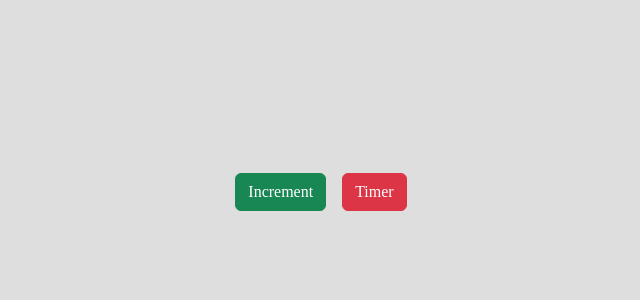
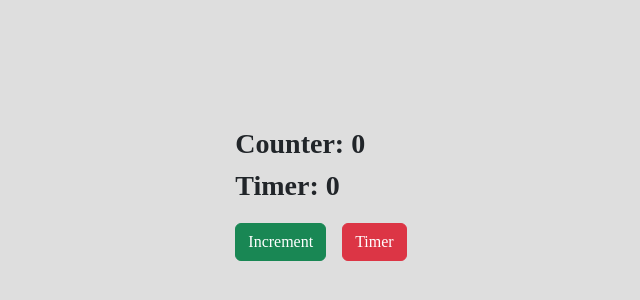
Before and after one commit to mern-trainer/Ramnas-Batch, a React (Vite) app in the folder app/: page /effect in a window 1280 px wide. Shown: the part 208-508 px from the top of the page, without its empty margins (319-959 px from the left). Built offline with nearby package versions, Linux system fonts and the light colour scheme; a web font is replaced by a local one.

Commit message:
useEffect: Updating

```diff
--- a/app/src/Pages/EffectPage.jsx
+++ b/app/src/Pages/EffectPage.jsx
@@ -14,13 +14,21 @@ const EffectPage = () => {
     const [counter, setCounter] = useState(0)
     const [timer, setTimer] = useState(0)
 
-    useEffect(() => { // mounting
+    useEffect(() => {
         console.log(counter);
-    }, [])
+    }, [counter]) // dependency array -> updating stage
 
     return <div className="d-flex align-items-center gap-3 justify-content-center vh-100">
-        <button className="btn btn-success" onClick={() => setCounter((prev) => prev + 1)}>Increment</button>
-        <button className="btn btn-danger" onClick={() => setTimer((prev) => prev + 1)}>Timer</button>
+        <div className="d-flex flex-column gap-3">
+            <div className="fs-3 fw-bold">
+                <div>Counter: {counter}</div>
+                <div>Timer: {timer}</div>
+            </div>
+            <div className="d-flex gap-3">
+                <button className="btn btn-success" onClick={() => setCounter((prev) => prev + 1)}>Increment</button>
+                <button className="btn btn-danger" onClick={() => setTimer((prev) => prev + 1)}>Timer</button>
+            </div>
+        </div>
     </div>
 }
 
```
